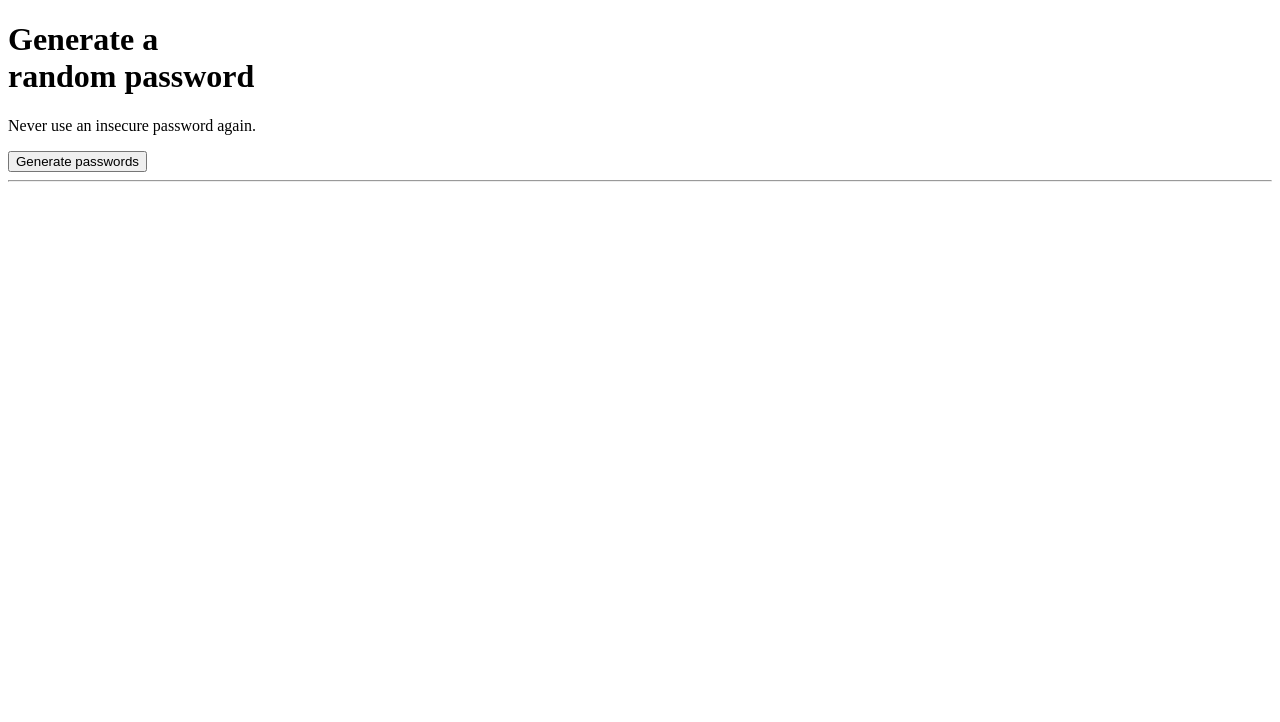
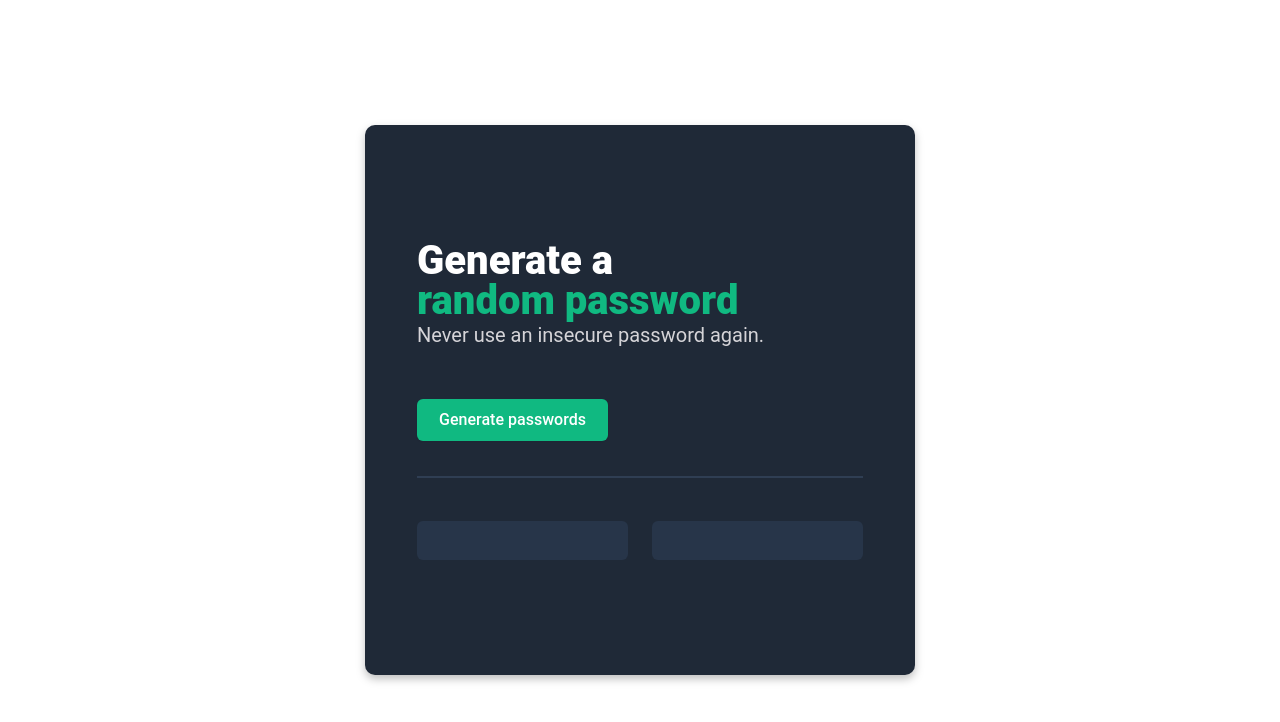
Before and after one commit to jt-old/project_password-generator, a plain HTML site: page index.html in a window 1280 px wide. Drawn offline with Linux system fonts and the light colour scheme.

Commit message:
add css according to figma spec

```diff
--- a/index.css
+++ b/index.css
@@ -91,5 +91,117 @@
   --light-color: #ffffff;
   --med-light: #d5d4d8;
   --med-dark: #273549;
-  --dark-color: #273549;
+  --dark-color: #1f2937;
 }
+
+body {
+  display: flex;
+  flex-direction: column;
+  justify-content: center;
+  align-items: center;
+}
+
+/* main container */
+.main-container {
+  width: 550px;
+  height: 550px;
+  background-color: var(--dark-color);
+  display: flex;
+  flex-direction: column;
+  justify-content: center;
+  align-items: center;
+  border-radius: 10px;
+  filter: drop-shadow(0px 4px 4px rgba(0, 0, 0, 0.25));
+}
+
+.main-content {
+  display: flex;
+  flex-direction: column;
+  align-items: left;
+}
+
+.main-heading {
+  color: var(--accent-color);
+  font-weight: 800;
+  font-size: 40px;
+  line-height: 40px;
+  width: 354px;
+  height: 80px;
+  left: 52px;
+  top: 115px;
+}
+
+.main-heading > span {
+  color: var(--light-color);
+}
+
+.sub-heading {
+  color: var(--med-light);
+  text-align: left;
+  font-weight: 400;
+  font-size: 20px;
+  line-height: 28px;
+  width: 372px;
+  height: 28px;
+}
+
+#generatePassword {
+  /* Auto layout */
+  display: flex;
+  flex-direction: row;
+  justify-content: center;
+  align-items: center;
+  margin-top: 50px;
+  /* padding: 9px 17px 9px 15px; */
+  /* gap: 12px; */
+  width: 191px;
+  height: 42px;
+
+  background-color: var(--accent-color);
+  color: var(--light-color);
+
+  /* shadow/sm */
+  box-shadow: 0px 1px 2px rgba(0, 0, 0, 0.05);
+
+  /* border */
+  border: none;
+  border-radius: 6px;
+
+  /* text */
+  font-weight: 500;
+  font-size: 16px;
+  line-height: 24px;
+
+  /* Inside auto layout */
+  flex: none;
+  flex-grow: 0;
+}
+
+hr {
+  width: 446px;
+  height: 1px;
+  margin-top: 35px;
+  border: 1px solid #2f3e53;
+}
+
+.password-container {
+  display: flex;
+  justify-content: space-between;
+}
+
+#passwordOne {
+  width: 211px;
+  height: 39px;
+  background: var(--med-dark);
+  border-radius: 6px;
+  margin-top: 35px;
+}
+
+#passwordTwo {
+  width: 211px;
+  height: 39px;
+  background: var(--med-dark);
+  border-radius: 6px;
+  margin-top: 35px;
+  color: var(--accent-color);
+}
--- a/index.html
+++ b/index.html
@@ -5,15 +5,22 @@
     <meta http-equiv="X-UA-Compatible" content="IE=edge" />
     <meta name="viewport" content="width=device-width, initial-scale=1.0" />
     <title>Password Generator</title>
+    <link rel="stylesheet" href="index.css" />
   </head>
   <body>
     <div class="main-container">
-      <h1 class="main-heading"><span>Generate a</span><br />random password</h1>
-      <p>Never use an insecure password again.</p>
-      <button id="generatePassword">Generate passwords</button>
-      <hr />
-      <div class="password1"></div>
-      <div class="password2"></div>
+      <div class="main-content">
+        <h1 class="main-heading">
+          <span>Generate a</span><br />random password
+        </h1>
+        <p class="sub-heading">Never use an insecure password again.</p>
+        <button id="generatePassword">Generate passwords</button>
+        <hr />
+        <div class="password-container">
+          <p id="passwordOne"></p>
+          <p id="passwordTwo"></p>
+        </div>
+      </div>
     </div>
   </body>
 </html>
```
